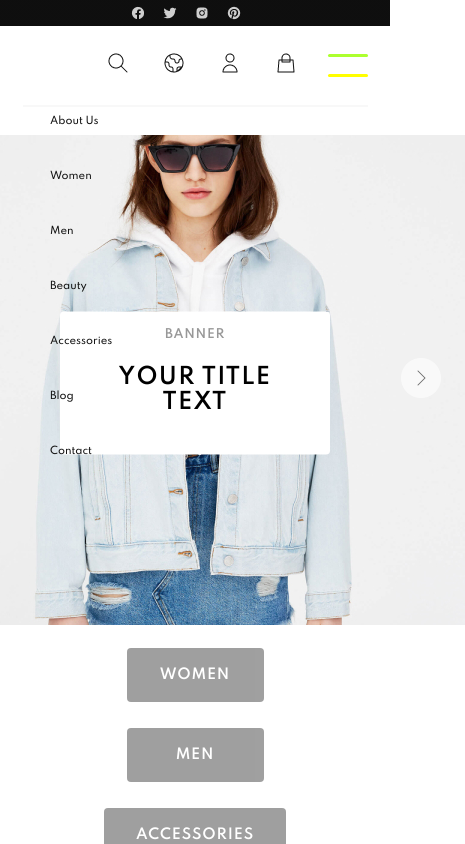
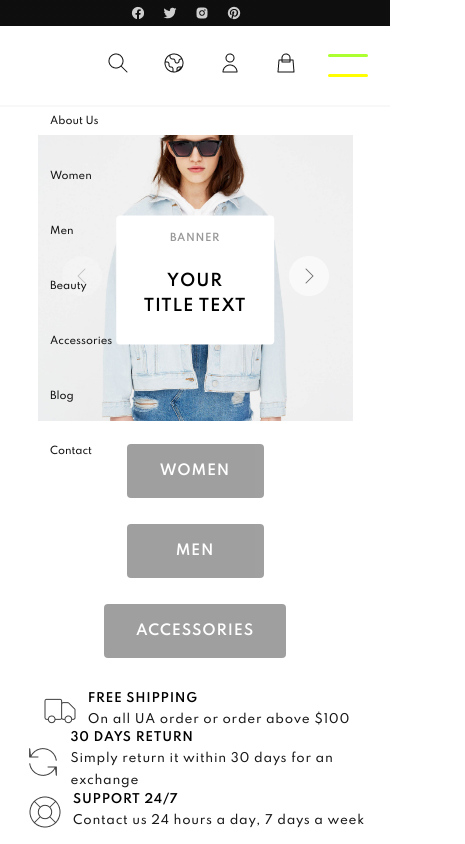
Before and after one commit to svetrima/training-shop, a React (Create React App) app: page /men in a window 390 px wide. Shown: the top 844 px of the page, 465 px wide, since content can reach past the window. Built offline with nearby package versions, Linux system fonts and the light colour scheme.

Commit message:
fix header for adaptive

```diff
--- a/src/Components/Header/Header.css
+++ b/src/Components/Header/Header.css
@@ -167,6 +167,7 @@ header p {
     .main_block {
         margin-right: 0;
         margin-bottom: 30px;
+        overflow: hidden;
     }
 
     .sub_block__women {
@@ -188,6 +189,29 @@ header p {
     .description_block__content:not(:last-child) {
         margin-bottom: 30px;
         margin-right: 20px;
+    }
+}
+
+@media screen and (min-width:430px) and (max-width:560px) {
+    .main_block {
+        width: 420px;
+        height: 381px;
+    }
+}
+
+@media screen and (min-width:320px) and (max-width:429px) {
+    .main_block {
+        width: 315px;
+        height: 286px;
+    }
+
+    .main_block__banner h2 {
+        font-size: 16px;
+        padding-bottom:10px;
+    }
+
+    .main_block__banner p {
+        font-size: 10px;
     }
 }
 
--- a/src/Components/Navbar/Navbar.js
+++ b/src/Components/Navbar/Navbar.js
@@ -44,9 +44,9 @@ function Navbar() {
                 </ul>
                 </div>
             </div>
-            <div className='nav_main wrapper'>
+            <div className='nav_main'>
 
-                <div className='nav_main__bars layouts-3-columns'>
+                <div className='nav_main__bars layouts-3-columns wrapper'>
                     <div className='logo' data-test-id='header-logo-link'>
                         <Link to='/'><img src={Logo} alt='CleverShop' /></Link>
                     </div>
--- a/src/Components/Slider/Slider.css
+++ b/src/Components/Slider/Slider.css
@@ -32,3 +32,21 @@
     width: 100%;
     height: 100%;
 }
+
+@media screen and (min-width:991px) and (max-width:1216px) {
+    .main_block .slides img {
+        width: 720px;
+    }
+}
+
+@media screen and (min-width:430px) and (max-width:560px) {
+    .main_block .slides img {
+        width: 420px;
+    }
+}
+
+@media screen and (min-width:320px) and (max-width:429px) {
+    .main_block .slides img {
+        width: 315px;
+    }
+}
--- a/src/index.css
+++ b/src/index.css
@@ -109,7 +109,7 @@ input::placeholder {
     padding-left: 45px;
   }
 
-  .layouts-2-columns {
+  .layouts-2-columns:not(.sub_block) {
     justify-content: center;
   }
 
```
